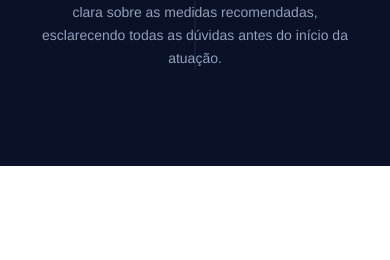
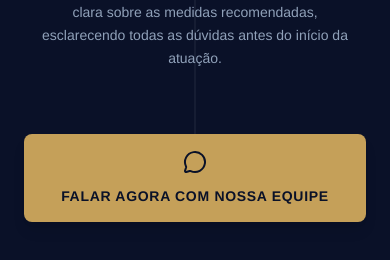
Before and after one commit to aTaskAI/Dra-Gianni-Maia, a React (Vite) app: page / in a window 390 px wide. Shown: the part 7104-7364 px from the top of the page. Built offline with nearby package versions, Linux system fonts and the light colour scheme; a web font is replaced by a local one.

Commit message:
Mudando do menu e tbm o botão em uma janela

```diff
--- a/src/components/Footer.tsx
+++ b/src/components/Footer.tsx
@@ -61,9 +61,9 @@ export function Footer() {
             <h4 className="text-white font-semibold mb-6">Navegação Rápida</h4>
             <ul className="space-y-3 text-sm">
               <li><a href="#inicio" className="text-slate-400 hover:text-gold-500 transition-colors">Início</a></li>
-              <li><a href="#sobre" className="text-slate-400 hover:text-gold-500 transition-colors">Sobre o Escritório</a></li>
-              <li><a href="#areas" className="text-slate-400 hover:text-gold-500 transition-colors">Áreas de Atuação</a></li>
-              <li><a href="#diferenciais" className="text-slate-400 hover:text-gold-500 transition-colors">Diferenciais</a></li>
+              <li><a href="#sobre" className="text-slate-400 hover:text-gold-500 transition-colors">Sobre</a></li>
+              <li><a href="#areas" className="text-slate-400 hover:text-gold-500 transition-colors">Atuação</a></li>
+              <li><a href="#diferenciais" className="text-slate-400 hover:text-gold-500 transition-colors">Análise</a></li>
               <li><a href="#depoimentos" className="text-slate-400 hover:text-gold-500 transition-colors">Depoimentos</a></li>
             </ul>
           </div>
--- a/src/components/Header.tsx
+++ b/src/components/Header.tsx
@@ -7,7 +7,7 @@ const NAV_LINKS = [
   { label: 'Início', href: '#inicio' },
   { label: 'Sobre', href: '#sobre' },
   { label: 'Atuação', href: '#areas' },
-  { label: 'Diferenciais', href: '#diferenciais' },
+  { label: 'Análise', href: '#diferenciais' },
   { label: 'Depoimentos', href: '#depoimentos' },
   { label: 'Contato', href: '#contato' },
 ];
--- a/src/components/Methodology.tsx
+++ b/src/components/Methodology.tsx
@@ -66,6 +66,25 @@ export function Methodology() {
               </motion.div>
             ))}
           </div>
+
+          <motion.div
+            initial={{ opacity: 0, y: 20 }}
+            whileInView={{ opacity: 1, y: 0 }}
+            viewport={{ once: true }}
+            transition={{ duration: 0.6, delay: 0.8 }}
+            className="mt-16 flex justify-center relative z-10"
+          >
+            <a
+              href="https://api.whatsapp.com/send/?phone=5535987135775&text=Ol%C3%A1%21+Gostaria+de+agendar+uma+an%C3%A1lise+jur%C3%ADdica+do+meu+caso.&type=phone_number&app_absent=0"
+              target="_blank"
+              rel="noopener noreferrer"
+              data-gtm="whatsapp-analise"
+              className="w-full sm:w-auto inline-flex flex-col sm:flex-row items-center justify-center gap-2 sm:gap-3 bg-gold-500 hover:bg-gold-400 text-primary-900 px-6 sm:px-10 py-4 sm:py-5 text-sm md:text-lg font-bold uppercase tracking-wider rounded-lg transition-all shadow-lg hover:shadow-gold-500/20 hover:-translate-y-1 text-center"
+            >
+              <MessageCircle className="w-6 h-6 sm:w-8 sm:h-8 mb-1 sm:mb-0" />
+              <span>Falar agora com nossa equipe</span>
+            </a>
+          </motion.div>
         </div>
       </div>
     </section>
```
